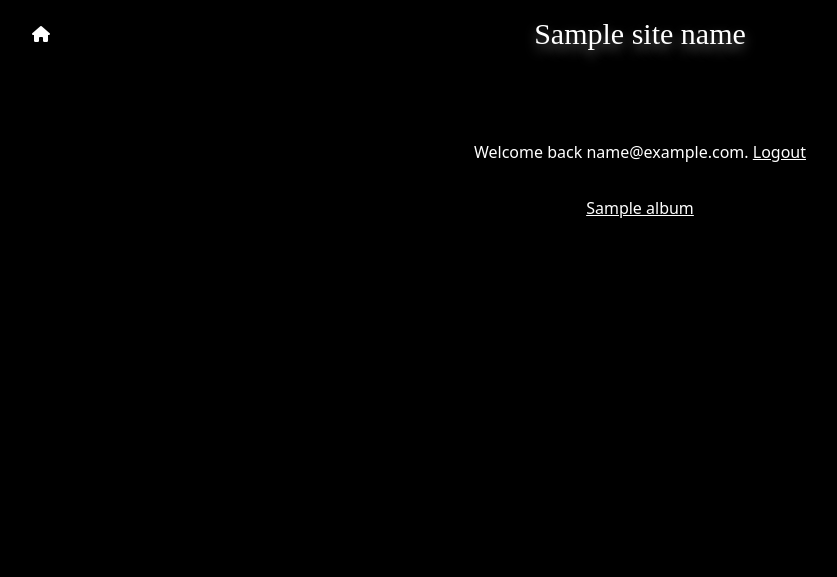
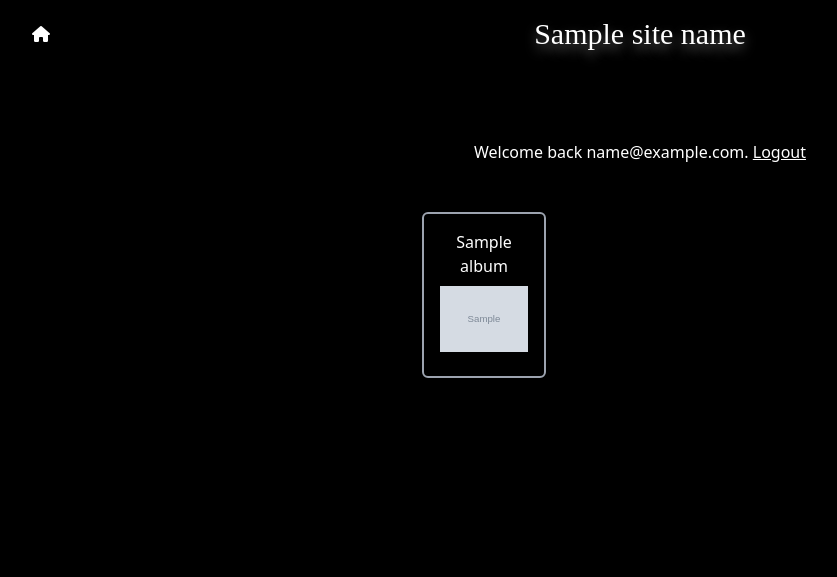
Before and after one commit to alexdmoss/photo-album, a Python web app: template photo-album/slideshow/templates/main.html in a window 1280 px wide. Shown: the top 577 px of the page, without its empty margins (0-837 px from the left). Run offline with Jinja, Linux system fonts and the light colour scheme; the template is opened without the code that fills it: most values are stand-ins (such as "Sample title", 1, 10 or a date in 2020); grey boxes marked "Sample" are stand-in pictures; some web fonts are replaced.

Commit message:
Make album page look nicer

```diff
--- a/photo-album/slideshow/albums.py
+++ b/photo-album/slideshow/albums.py
@@ -5,6 +5,8 @@ ORDER_BY = "AlbumDate"
 
 
 def get_albums(user: str):
+
+    albums = []
     dataset = db_client.collection(ALBUM_COLLECTION).order_by(ORDER_BY, direction=Query.DESCENDING)
     results = dataset.stream()
     # filtering client-side rather than with where clause to avoid need for index management
--- a/photo-album/slideshow/static/css/main.css
+++ b/photo-album/slideshow/static/css/main.css
@@ -681,6 +681,10 @@ video {
   flex-direction: column;
 }
 
+.flex-wrap {
+  flex-wrap: wrap;
+}
+
 .items-center {
   align-items: center;
 }
@@ -699,6 +703,24 @@ video {
 
 .rounded {
   border-radius: 0.25rem;
+}
+
+.rounded-md {
+  border-radius: 0.375rem;
+}
+
+.border-2 {
+  border-width: 2px;
+}
+
+.border-blue-400 {
+  --tw-border-opacity: 1;
+  border-color: rgb(96 165 250 / var(--tw-border-opacity));
+}
+
+.border-gray-400 {
+  --tw-border-opacity: 1;
+  border-color: rgb(156 163 175 / var(--tw-border-opacity));
 }
 
 .bg-black {
@@ -723,6 +745,10 @@ video {
 .py-2 {
   padding-top: 0.5rem;
   padding-bottom: 0.5rem;
+}
+
+.text-center {
+  text-align: center;
 }
 
 .text-right {
@@ -766,3 +792,27 @@ video {
   --tw-bg-opacity: 1;
   background-color: rgb(29 78 216 / var(--tw-bg-opacity));
 }
+
+@media (min-width: 640px) {
+  .sm\:w-1\/2 {
+    width: 50%;
+  }
+}
+
+@media (min-width: 768px) {
+  .md\:w-1\/3 {
+    width: 33.333333%;
+  }
+}
+
+@media (min-width: 1024px) {
+  .lg\:w-1\/3 {
+    width: 33.333333%;
+  }
+}
+
+@media (min-width: 1280px) {
+  .xl\:w-1\/3 {
+    width: 33.333333%;
+  }
+}
--- a/photo-album/slideshow/templates/main.html
+++ b/photo-album/slideshow/templates/main.html
@@ -11,12 +11,22 @@
             <div class="flex mt-8">
                 <p>Welcome back {{ email }}. <a class="underline" href="/logout">Logout</a></p>
             </div>
-            <div class="flex mt-8">
-                <ul>
-                    {% for album in albums %}
-                    <li class="mb-4"><a class="underline" href="/{{ album.Type }}/{{ album.Name }}">{{ album.Title }}</a></li>
-                    {% endfor %}
-                </ul>
+
+            <div class="flex mt-8 flex-wrap">
+                {% for album in albums %}
+                <div class="w-full sm:w-1/2 md:w-1/3 lg:w-1/3 xl:w-1/3 mb-4 p-4 flex flex-col items-center">
+                    <div class="w-full h-full mb-4 p-4 border-gray-400 border-2 rounded-md flex flex-col items-center">
+                        <a class="block text-center mb-2" href="/{{ album.Type }}/{{ album.Name }}">
+                            <p class="mb-2">{{ album.Title }}</p>
+                            {% if album.Type == "photos" %}
+                            <img src="/assets/{{ album.Name }}/processed/{{ album.Cover }}" />
+                            {% else %}
+                            <img src="/assets/{{ album.Name }}/videos/{{ album.Cover }}" />
+                            {% endif %}
+                        </a>
+                    </div>
+                </div>
+                {% endfor %}
             </div>
 
             {% else %}
```
Also changed, not shown: README.md.
